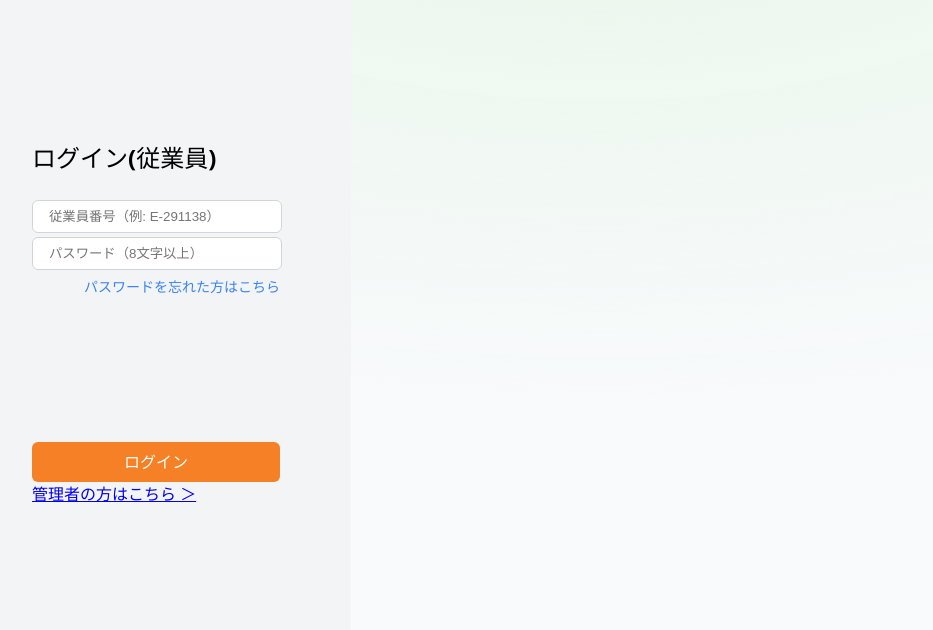
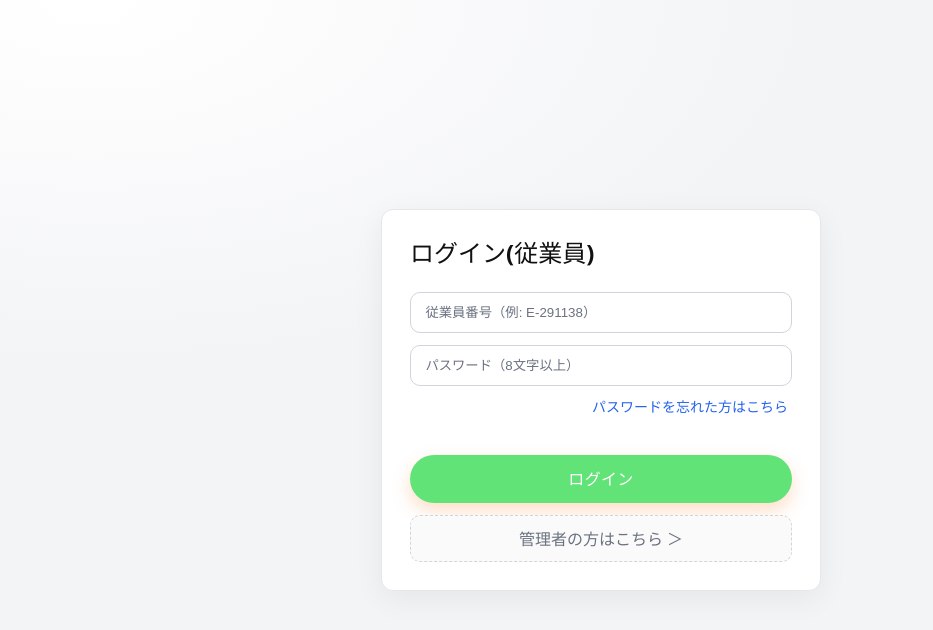
Before and after one commit to kei0101xw/web-shift-manager, a React (Vite) app in the folder frontend/: page /loginemployee in a window 1280 px wide. Shown: the top 630 px of the page, without its empty margins (39-972 px from the left). Built offline with nearby package versions, Linux system fonts and the light colour scheme.

Commit message:
[fix] ログイン画面のcssを修正

```diff
--- a/frontend/src/App.tsx
+++ b/frontend/src/App.tsx
@@ -22,7 +22,7 @@ import ManagerHome from "./pages/ManagerHome/ManagerHome";
 import DeleteEmployee from "./pages/DeleteEmployee/DeleteEmployee";
 import ShiftApplyConfirm from "./pages/ShiftApplyConfirm/ShiftApplyConfirm";
 import Ping from "./pages/Ping";
-import PublicLayout from "./layouts/PublicLayout";
+// import PublicLayout from "./layouts/PublicLayout";
 import { RequireAuth, RequireRole } from "./routes/guards";
 
 function PrivateLayout() {
@@ -41,12 +41,12 @@ function App() {
   return (
     <Routes>
       {/* 公開（未ログイン向け）：常にヘッダーなし */}
-      <Route element={<PublicLayout />}>
-        <Route path="/" element={<Start />} />
-        <Route path="/_ping" element={<Ping />} />
-        <Route path="/loginemployee" element={<LoginEmployee />} />
-        <Route path="/loginmanager" element={<LoginManager />} />
-      </Route>
+      {/* <Route element={<PublicLayout />}> */}
+      <Route path="/" element={<Start />} />
+      <Route path="/_ping" element={<Ping />} />
+      <Route path="/loginemployee" element={<LoginEmployee />} />
+      <Route path="/loginmanager" element={<LoginManager />} />
+      {/* </Route> */}
 
       {/* 認証必須：ヘッダーあり */}
       <Route element={<RequireAuth />}>
@@ -80,9 +80,9 @@ function App() {
       </Route>
 
       {/* 404：未ログインでも辿り着く可能性があるなら PublicLayout 側に置く */}
-      <Route element={<PublicLayout />}>
-        <Route path="*" element={<NotFound />} />
-      </Route>
+      {/* <Route element={<PublicLayout />}> */}
+      <Route path="*" element={<NotFound />} />
+      {/* </Route> */}
     </Routes>
   );
 }
--- a/frontend/src/pages/LoginEmployee/LoginEmployee.css
+++ b/frontend/src/pages/LoginEmployee/LoginEmployee.css
@@ -1,106 +1,191 @@
-/* コンテナ */
-.login-em-container {
-  display: flex;
-  justify-content: center;
-  height: 770px;
-  width: 390px;
-  background-color: #f3f4f6;
+:root {
+  --bg: #f3f4f6;
+  --card-bg: #ffffff;
+  --text: #111827;
+  --muted: #6b7280;
+  --primary: #bdedc5;
+  --primary-hover: #075614;
+  --link: #2563eb;
+  --link-hover: #1d4ed8;
+  --border: #e5e7eb;
+  --input-border: #d1d5db;
+  --input-focus: #2563eb;
+  --error: #ef4444;
+  --radius: 12px;
+  --shadow: 0 10px 24px rgba(0, 0, 0, 0.08), 0 2px 6px rgba(0, 0, 0, 0.04);
 }
 
-.login-le-container {
-  margin-top: 5rem;
-  padding: 1.5rem;
-  background-color: #f3f4f6;
+/* 画面中央寄せ・可変高 */
+.login-em-container {
+  display: grid;
+  place-items: center;
+  min-height: 100dvh;
+  padding: 24px;
+  background: radial-gradient(1200px 600px at 10% 0%, #ffffff 0%, var(--bg) 60%)
+      fixed,
+    var(--bg);
+  color: var(--text);
 }
 
-/* ヘッダー */
+/* カード */
+.login-le-container {
+  width: 100%;
+  max-width: 440px;
+  background: var(--card-bg);
+  border: 1px solid var(--border);
+  border-radius: var(--radius);
+  box-shadow: var(--shadow);
+  padding: 28px;
+}
+
+.login-form-input {
+  width: 100%;
+  padding: 0;
+  margin: 0;
+}
+
 .login-employee-title {
   text-align: left;
-  font-size: 1.5rem;
-  font-weight: 600;
-  margin-bottom: 1.5rem;
-}
-
-/* 入力フィールド */
-.login-form-input {
-  width: 280px;
-  padding: 0.5rem 1rem;
-  margin: 0.5rem auto 0.5rem;
-  transition: border 0.3s ease;
+  font-size: clamp(1.125rem, 2.2vw, 1.5rem);
+  line-height: 1.25;
+  font-weight: 700;
+  margin: 0 0 1rem 0;
 }
 
 .login-form-input-email,
 .login-form-input-pass {
-  width: 250px;
-  padding: 0.5rem 1rem;
-  margin-bottom: 0.25rem;
-  border-radius: 0.375rem;
-  border: 1px solid #d1d5db;
+  width: 100%;
+  padding: 0.75rem 0.9rem;
+  margin: 0.5rem 0 0.25rem 0;
+  border-radius: 10px;
+  border: 1px solid var(--input-border);
+  background: #fff;
+  color: var(--text);
   outline: none;
+  transition: border-color 0.2s ease, box-shadow 0.2s ease,
+    background-color 0.2s ease;
 }
 
-.login-form-input-mail-error,
-.login-form-input-pass-error {
-  border-color: #ef4444;
+.login-form-input-email::placeholder,
+.login-form-input-pass::placeholder {
+  color: var(--muted);
 }
 
-/* エラーメッセージ */
-.login-form__error {
-  color: #ef4444;
-  font-size: 0.875rem;
-  margin-bottom: 0.5rem;
+.login-form-input-email:focus,
+.login-form-input-pass:focus {
+  border-color: var(--input-focus);
+  box-shadow: 0 0 0 4px rgba(37, 99, 235, 0.15);
 }
 
-/* パスワードを忘れた方のリンク */
+/* エラー枠 */
+.login-form-input-email-error,
+.login-form-input-pass-error {
+  border-color: var(--error) !important;
+  box-shadow: 0 0 0 4px rgba(239, 68, 68, 0.12);
+}
+
+/* エラー文言 */
+.login-form-error,
+.login-form__error {
+  color: var(--error);
+  font-size: 0.875rem;
+  margin: 0.25rem 0 0.5rem 0;
+}
+
+/* パスワード忘れ */
 .login-form-forgot-wrapper {
-  text-align: right;
-  margin-bottom: 1rem;
+  display: flex;
+  justify-content: flex-end;
+  margin: 0.25rem 0 1rem 0;
 }
 
 .login-form-forgot-link {
   font-size: 0.875rem;
-  color: #3b82f6;
+  color: var(--link);
   text-decoration: none;
+  border-radius: 6px;
+  padding: 2px 4px;
+  transition: color 0.15s ease, background-color 0.15s ease,
+    text-decoration-color 0.15s ease;
 }
 
-.login-form-forgot-link:hover {
+.login-form-forgot-link:hover,
+.login-form-forgot-link:focus-visible {
+  color: var(--link-hover);
+  background: rgba(37, 99, 235, 0.06);
   text-decoration: underline;
+  outline: none;
 }
 
-/* ログインボタン */
 .login-form-submit-button {
   width: 100%;
-  background-color: #f68025;
-  color: white;
-  padding: 0.5rem 0;
-  border-radius: 0.375rem;
-  transition: background-color 0.2s ease;
+  background-color: var(--primary);
+  color: #fff;
+  padding: 0.75rem 1rem;
+  border-radius: 999px;
   border: none;
   cursor: pointer;
-  margin-top: 8rem;
+  margin-top: 1.25rem;
+  font-weight: 700;
+  letter-spacing: 0.02em;
+  transition: transform 0.06s ease, background-color 0.15s ease,
+    box-shadow 0.15s ease, opacity 0.2s ease;
+  box-shadow: 0 8px 18px rgba(246, 128, 37, 0.25);
 }
 
-.login-form__submit-button:hover {
-  background-color: #2563eb;
+.login-form-submit-button:hover {
+  background-color: var(--primary-hover);
+  transform: translateY(-1px);
 }
 
-/* 管理者用ボタン */
-.login-form__admin-button {
+.login-form-submit-button:active {
+  transform: translateY(0);
+  box-shadow: 0 6px 14px rgba(246, 128, 37, 0.2);
+}
+
+.login-form-submit-button:disabled {
+  opacity: 0.65;
+  cursor: not-allowed;
+  transform: none;
+  box-shadow: none;
+}
+
+/* 管理者ログイン */
+.login-form__admin-button,
+.login-form-admin-button {
+  display: inline-flex;
   width: 100%;
-  margin-top: 5rem;
-  padding: 0.5rem 0;
-  border: none;
-  color: #919394;
-  background-color: #f3f4f6;
-  text-decoration: underline;
-  transition: background-color 0.2s ease;
+  justify-content: center;
+  align-items: center;
+  margin-top: 0.75rem;
+  padding: 0.65rem 1rem;
+  border: 1px dashed var(--input-border);
+  color: var(--muted);
+  background-color: #fafafa;
+  text-decoration: none;
+  border-radius: 10px;
+  transition: background-color 0.15s ease, border-color 0.15s ease,
+    color 0.15s ease, transform 0.06s ease;
   cursor: pointer;
 }
 
-.login-form__admin-button:hover {
-  background-color: #b12a2a;
+.login-form__admin-button:hover,
+.login-form__admin-button:focus-visible,
+.login-form-admin-button:hover,
+.login-form-admin-button:focus-visible {
+  background-color: #f3f4f6;
+  border-color: #cbd5e1;
+  color: #374151;
+  outline: none;
+  transform: translateY(-1px);
 }
 
+.login-form__admin-button:active,
+.login-form-admin-button:active {
+  transform: translateY(0);
+}
+
+/* 視覚的非表示 */
 .sr-only {
   position: absolute;
   width: 1px;
@@ -112,3 +197,27 @@
   white-space: nowrap;
   border-width: 0;
 }
+
+/* ダークモード */
+@media (prefers-color-scheme: dark) {
+  :root {
+    --bg: #0b1020;
+    --card-bg: #0f172a;
+    --text: #e5e7eb;
+    --muted: #94a3b8;
+    --border: #1f2937;
+    --input-border: #334155;
+    --link: #6ea8ff;
+    --link-hover: #94b9ff;
+    --shadow: 0 10px 24px rgba(0, 0, 0, 0.5), 0 2px 6px rgba(0, 0, 0, 0.35);
+  }
+  .login-em-container {
+    background: radial-gradient(
+          1200px 600px at 10% 0%,
+          #111827 0%,
+          var(--bg) 60%
+        )
+        fixed,
+      var(--bg);
+  }
+}
--- a/frontend/src/pages/LoginManager/LoginManager.css
+++ b/frontend/src/pages/LoginManager/LoginManager.css
@@ -1,101 +1,212 @@
-/* コンテナ */
-.login-mn-container {
-  display: flex;
-  justify-content: center;
-  height: 770px;
-  background-color: #f3f4f6;
+:root {
+  --bg: #f3f4f6;
+  --card-bg: #ffffff;
+  --text: #111827;
+  --muted: #6b7280;
+  --primary: #62e377;
+  --primary-hover: #075614;
+  --link: #2563eb;
+  --link-hover: #1d4ed8;
+  --border: #e5e7eb;
+  --input-border: #d1d5db;
+  --input-focus: #2563eb;
+  --error: #ef4444;
+  --ok: #10b981;
+  --radius: 12px;
+  --shadow: 0 10px 24px rgba(0, 0, 0, 0.08), 0 2px 6px rgba(0, 0, 0, 0.04);
 }
 
-.login-manager-container {
-  margin-top: 5rem;
-  padding: 1.5rem;
-  background-color: #f3f4f6;
+/* 画面中央寄せ / モバイル〜大画面まで馴染む */
+.login-mn-container {
+  display: grid;
+  place-items: center;
+  min-height: 100dvh; /* 固定高さをやめ、全高に追従 */
+  padding: 24px;
+  background: radial-gradient(1200px 600px at 10% 0%, #ffffff 0%, var(--bg) 60%)
+      fixed,
+    var(--bg);
+  color: var(--text);
 }
 
-/* ヘッダー */
+/* カード本体 */
+.login-manager-container {
+  width: 100%;
+  max-width: 440px;
+  background-color: var(--card-bg);
+  border: 1px solid var(--border);
+  border-radius: var(--radius);
+  box-shadow: var(--shadow);
+  padding: 28px;
+}
+
+.login-form-input {
+  width: 100%;
+  margin: 0;
+}
+
 .login-manager-title {
   text-align: left;
-  font-size: 1.5rem;
-  font-weight: 600;
-  margin-bottom: 1.5rem;
+  font-size: clamp(1.125rem, 2.2vw, 1.5rem);
+  line-height: 1.25;
+  font-weight: 700;
+  margin: 0 0 1rem 0;
 }
 
 /* 入力フィールド */
-.login-form-input {
-  width: 280px;
-  padding: 0.5rem 1rem;
-  margin: 0.5rem auto 0.5rem;
-  transition: border 0.3s ease;
+.login-form-input-email,
+.login-form-input-pass {
+  width: 100%;
+  padding: 0.75rem 0.9rem;
+  margin: 0.5rem 0 0.25rem 0;
+  border-radius: 10px;
+  border: 1px solid var(--input-border);
+  background: #fff;
+  color: var(--text);
+  outline: none;
+  transition: border-color 0.2s ease, box-shadow 0.2s ease,
+    background-color 0.2s ease;
 }
 
-.login-form-input-email,
-.login-form-input-pass {
-  width: 250px;
-  padding: 0.5rem 1rem;
-  margin-bottom: 0.25rem;
-  border-radius: 0.375rem;
-  border: 1px solid #d1d5db;
-  outline: none;
+/* プレースホルダ視認性 */
+.login-form-input-email::placeholder,
+.login-form-input-pass::placeholder {
+  color: var(--muted);
 }
 
+/* フォーカスリング */
+.login-form-input-email:focus,
+.login-form-input-pass:focus {
+  border-color: var(--input-focus);
+  box-shadow: 0 0 0 4px rgba(37, 99, 235, 0.15);
+}
+
+/* エラー入力枠 */
 .login-form-input-mail-error,
 .login-form-input-pass-error {
-  border-color: #ef4444;
+  border-color: var(--error) !important;
+  box-shadow: 0 0 0 4px rgba(239, 68, 68, 0.12);
 }
 
 /* エラーメッセージ */
 .login-form__error {
-  color: #ef4444;
+  color: var(--error);
   font-size: 0.875rem;
-  margin-bottom: 0.5rem;
+  margin: 0.25rem 0 0.5rem 0;
 }
 
-/* パスワードを忘れた方のリンク */
+/* パスワード忘れリンク */
 .login-form-forgot-wrapper {
-  text-align: right;
-  margin-bottom: 1rem;
+  display: flex;
+  justify-content: flex-end;
+  margin: 0.25rem 0 1rem 0;
 }
 
 .login-form-forgot-link {
   font-size: 0.875rem;
-  color: #3b82f6;
+  color: var(--link);
   text-decoration: none;
+  border-radius: 6px;
+  padding: 2px 4px;
+  transition: color 0.15s ease, background-color 0.15s ease,
+    text-decoration-color 0.15s ease;
 }
 
-.login-form-forgot-link:hover {
+.login-form-forgot-link:hover,
+.login-form-forgot-link:focus-visible {
+  color: var(--link-hover);
+  background: rgba(37, 99, 235, 0.06);
   text-decoration: underline;
+  outline: none;
 }
 
-/* ログインボタン */
+/* ボタン */
 .login-form-submit-button {
   width: 100%;
-  background-color: #f68025;
+  background-color: var(--primary);
   color: white;
-  padding: 0.5rem 0;
-  border-radius: 0.375rem;
-  transition: background-color 0.2s ease;
+  padding: 0.75rem 1rem;
+  border-radius: 999px; /* ピル型 */
   border: none;
   cursor: pointer;
-  margin-top: 8rem;
+  margin-top: 1.25rem;
+  font-weight: 700;
+  letter-spacing: 0.02em;
+  transition: transform 0.06s ease, background-color 0.15s ease,
+    box-shadow 0.15s ease, opacity 0.2s ease;
+  box-shadow: 0 8px 18px rgba(246, 128, 37, 0.25);
 }
 
 .login-form-submit-button:hover {
-  background-color: #2563eb;
+  background-color: var(--primary-hover);
+  transform: translateY(-1px);
 }
 
-/* 管理者用ボタン */
+.login-form-submit-button:active {
+  transform: translateY(0);
+  box-shadow: 0 6px 14px rgba(246, 128, 37, 0.2);
+}
+
+/* 連打・通信中を明確に */
+.login-form-submit-button:disabled {
+  opacity: 0.65;
+  cursor: not-allowed;
+  transform: none;
+  box-shadow: none;
+}
+
 .login-form__employee-button {
+  display: inline-flex;
   width: 100%;
-  margin-top: 5rem;
-  padding: 0.5rem 0;
-  border: none;
-  color: #919394;
-  background-color: #f3f4f6;
-  text-decoration: underline;
-  transition: background-color 0.2s ease;
+  justify-content: center;
+  align-items: center;
+  margin-top: 0.75rem;
+  padding: 0.65rem 1rem;
+  border: 1px dashed var(--input-border);
+  color: var(--muted);
+  background-color: #fafafa;
+  text-decoration: none;
+  border-radius: 10px;
+  transition: background-color 0.15s ease, border-color 0.15s ease,
+    color 0.15s ease, transform 0.06s ease;
   cursor: pointer;
 }
 
-.login-form__employee-button:hover {
-  background-color: #b12a2a;
+.login-form__employee-button:hover,
+.login-form__employee-button:focus-visible {
+  background-color: #f3f4f6;
+  border-color: #cbd5e1;
+  color: #374151;
+  outline: none;
+  transform: translateY(-1px);
 }
+
+.login-form__employee-button:active {
+  transform: translateY(0);
+}
+
+/* ダークモード */
+@media (prefers-color-scheme: dark) {
+  :root {
+    --bg: #0b1020;
+    --card-bg: #0f172a;
+    --text: #e5e7eb;
+    --muted: #94a3b8;
+    --border: #1f2937;
+    --input-border: #334155;
+    --link: #6ea8ff;
+    --link-hover: #94b9ff;
+    --shadow: 0 10px 24px rgba(0, 0, 0, 0.5), 0 2px 6px rgba(0, 0, 0, 0.35);
+  }
+  .login-mn-container {
+    background: radial-gradient(
+          1200px 600px at 10% 0%,
+          #111827 0%,
+          var(--bg) 60%
+        )
+        fixed,
+      var(--bg);
+  }
+  .login-form__employee-button {
+    background-color: #0b1224;
+  }
+}
```
